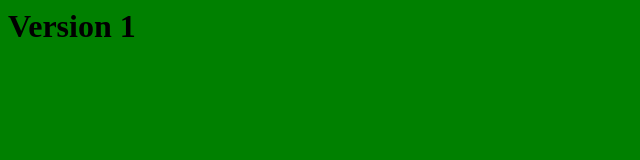
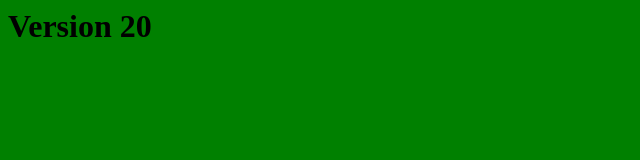
Before and after one commit to NillsF/microhack-aks-devops-github-actions, a plain HTML site: page 3. Build container and push to ACR/index.html in a window 1280 px wide. Shown: the full height of the page, 0-640 px from the left. Drawn offline with Linux system fonts and the light colour scheme.

Commit message:
Update index.html

```diff
--- a/3. Build container and push to ACR/index.html
+++ b/3. Build container and push to ACR/index.html
@@ -1,10 +1,10 @@
 <html>
     <head>
         <title>
-            Version 1
+            Version 20
         </title>
     </head>
     <body style="background-color:green;">
-        <h1> Version 1 </h1>
+        <h1> Version 20 </h1>
     </body>
 </html>
```
